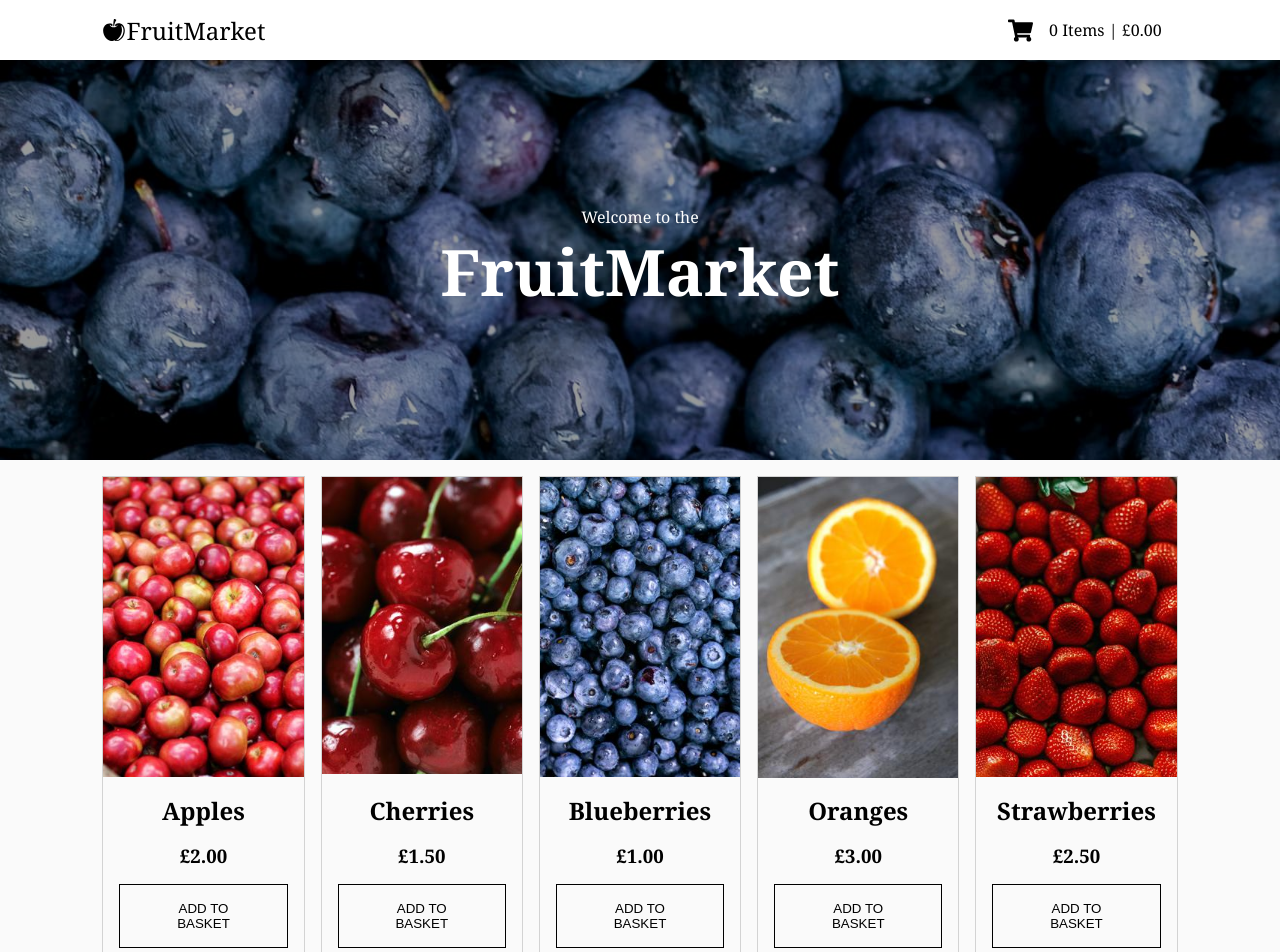
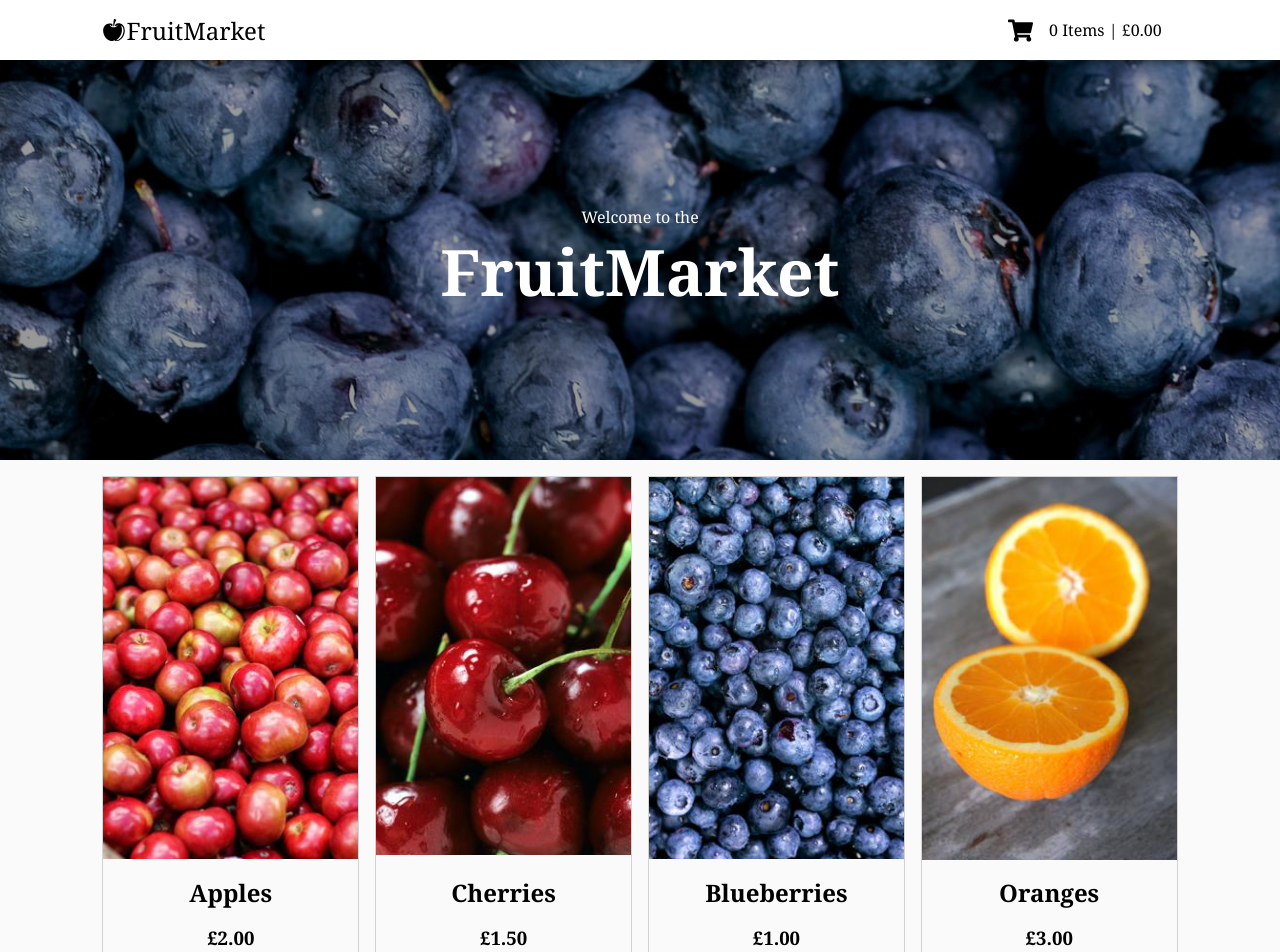
Before and after one commit to ewantindale/fruitmarket, a React (Create React App) app: page / in a window 1280 px wide. Shown: the top 952 px of the page. Built offline with nearby package versions, Linux system fonts and the light colour scheme.

Commit message:
increase size of product component

```diff
--- a/src/components/Product/styles.module.scss
+++ b/src/components/Product/styles.module.scss
@@ -32,6 +32,6 @@
   }
 
   img {
-    max-width: 100%;
+    width: 100%;
   }
 }
--- a/src/pages/Products/styles.module.scss
+++ b/src/pages/Products/styles.module.scss
@@ -5,8 +5,7 @@
 
 .productList {
   display: grid;
-  grid-template-columns: repeat(auto-fill, minmax(200px, 1fr));
+  grid-template-columns: repeat(auto-fill, minmax(250px, 1fr));
   grid-gap: 1rem;
-  justify-items: center;
   padding: 1rem 8%;
 }
```
